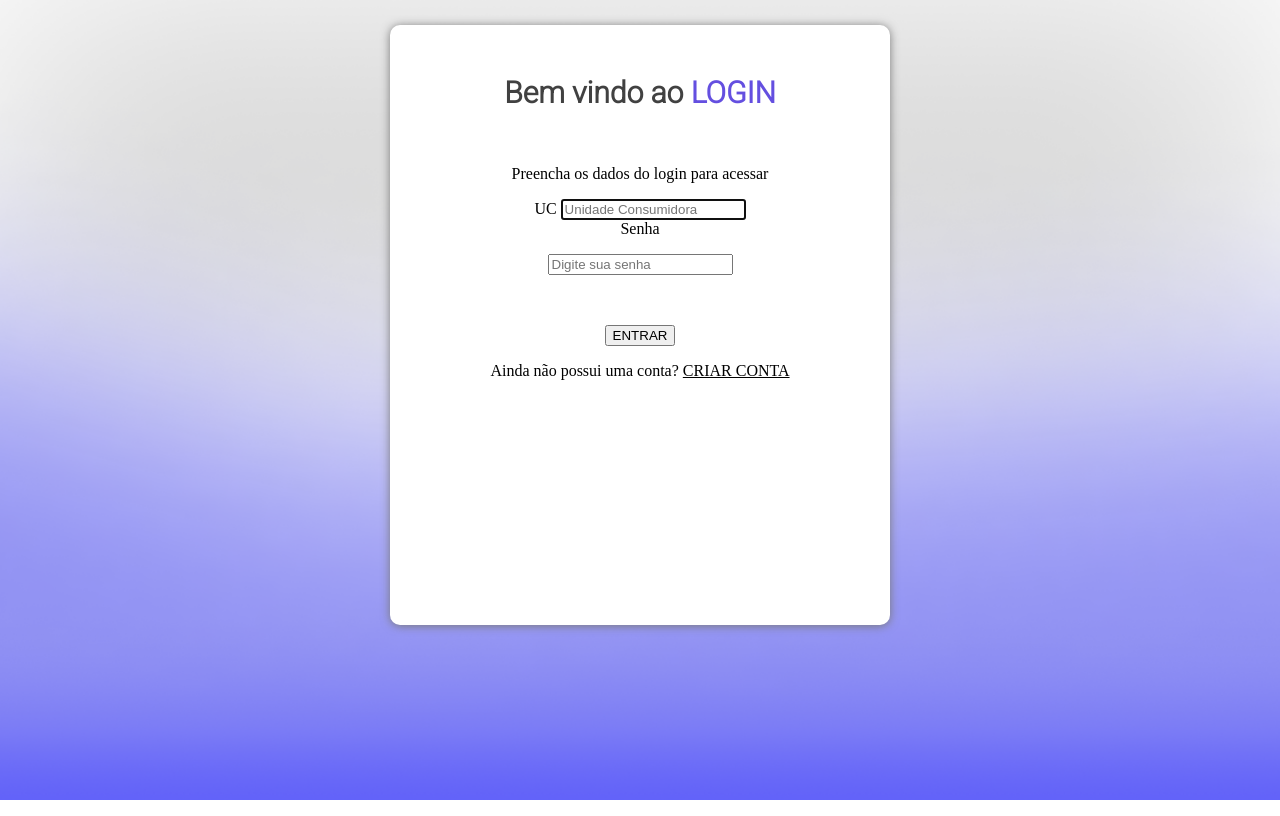
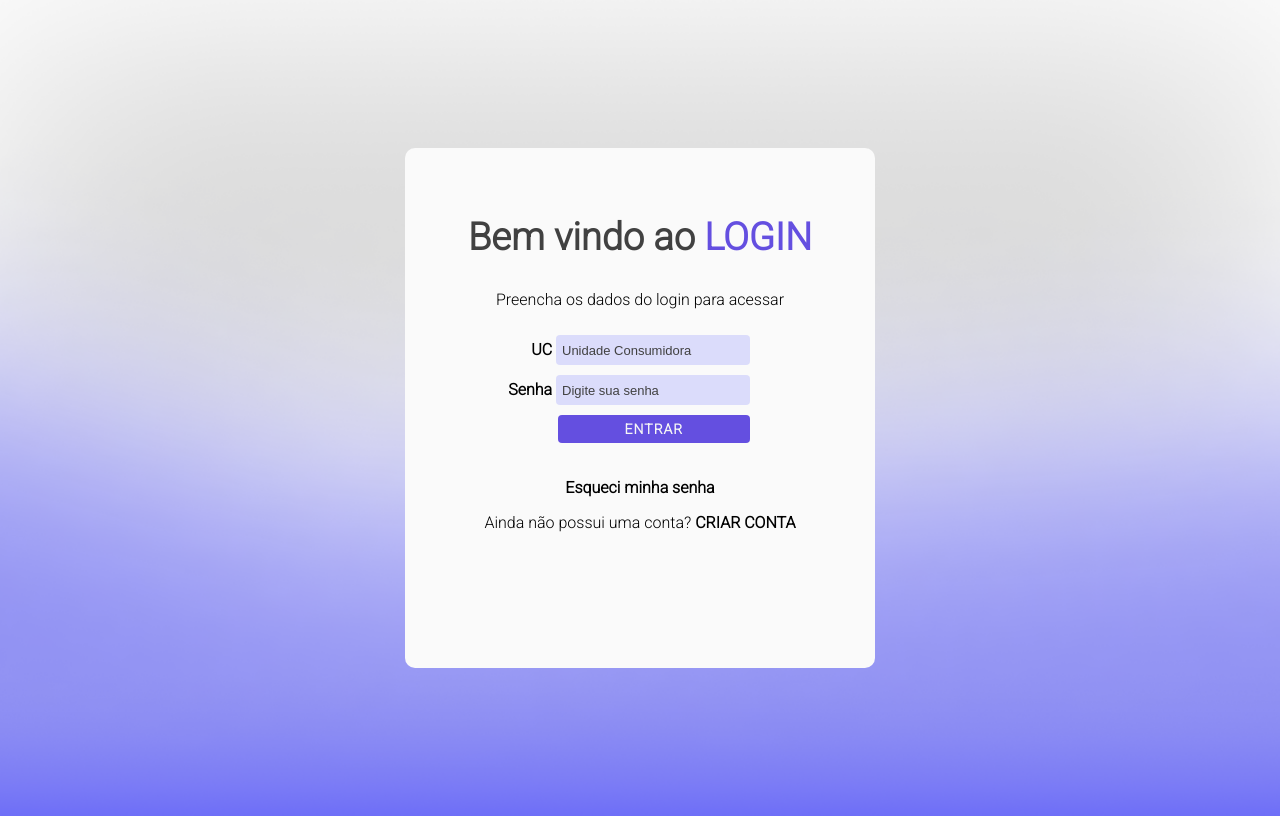
Before and after one commit to madavndl/front_useall, a plain HTML site: page index.html in a window 1280 px wide. Drawn offline with Linux system fonts and the light colour scheme.

Commit message:
Co-authored-by: Wesley Anhaia <wesleyanhaia@users.noreply.github.com>

```diff
--- a/index.html
+++ b/index.html
@@ -7,12 +7,13 @@
     <meta name="viewport" content="width=device-width, initial-scale=1.0" />
     <link rel="stylesheet" href="style.css" />
     <title>Login</title>
+
 </head>
 
 <body>
     <section class="area-login">
+        <div class="login">
 
-    <div id="login">
 
             <h1>
                 Bem vindo ao <span>LOGIN</span>
@@ -22,17 +23,28 @@
                 Preencha os dados do login para acessar
             </p>
 
-      <form method="post">
-        <label for="UC">UC</label>
-        <input type="text" name="UC" placeholder="Unidade Consumidora" autofocus><br>
+            <div class="usuario"></div>
+            <form action="post">
 
-        <label for="Senha">Senha</label>
-        <p><input type="password" name="senha" placeholder="Digite sua senha"></p><br>
+                <li>
+                    <label for="UC"> <b>UC</b> </label>
+                    <input type="text" name="UC" placeholder="Unidade Consumidora" autofocus>
+                </li>
 
-        <p><input type="submit" value="ENTRAR"></p>
+                <li>
+                    <label for="SENHA"> <b>Senha</b> </label>
+                    <input type="password" name="senha" placeholder="Digite sua senha">
+                </li>
+
+                <li>
+                    <input id="entrar" type="submit" value="ENTRAR">
+                </li>
 
             </form>
-      <p>Ainda não possui uma conta? <a href="">CRIAR CONTA</a></p>
+            <br>
+            <p><a href=""><b>Esqueci minha senha</b></a></p>
+            <p>Ainda não possui uma conta? <a href=""> <b>CRIAR CONTA</b> </a></p>
+        </div>
 
         </div>
     </section>
--- a/style.css
+++ b/style.css
@@ -1,14 +1,13 @@
 @import url('https://fonts.googleapis.com/css2?family=Roboto:wght@300&display=swap');
 
 h1 {
-    font-size: 30px;
-    padding: 30px;
+    font-size: 38px;
     text-align: center;
     font-family: 'Roboto', sans-serif;
-    padding-top: 50px;
     color: rgb(65, 65, 65);
+
+
 }
-
 span {
     color: #644FE0;
 }
@@ -17,38 +16,75 @@ span {
 body {
     background: white url('assets/Logins.png') center center no-repeat fixed;
     background-size: cover;
+    overflow: hidden;
+    font-family: 'Roboto', sans-serif;
+    /*para nao aparecer uma barra de rolagem*/
 }
 
-div {
-    height: 600px;
-    width: 500px;
-    background-color: rgb(255, 255, 255);
-    margin: auto;
-    border-radius: 10px;
-    box-shadow: 0px 1px 10px rgb(121, 121, 121);
+.area-login {
+    display: flex;
+    height: 100vh;
+    justify-content: center;
+    align-items: center;
 }
 
-form {
-    text-align: center;
+.login {
+    background-color: #FAFAFA;
+    width: 400px;
+    height: 450px;
+    padding: 35px;
+    border-radius: 10px;
+}
+
+.login form {
+    width: 310px;
+    margin: 0px;
+    /*para ficar um input em cima do outro*/
+    text-align: right;
+}
+
+.login input {
+    margin-top: 10px;
+    /*para ter um espaçamento entre eles*/
+    width: 60%;
+    color: rgb(65, 65, 65);
+    background-color: #DBDCFB;
+    border: none;
+    height: 28px;
+    outline: none;
+    border-radius: 4px;
+    padding-left: 6px;
+}
+
+input::placeholder {
+    color: rgb(65, 65, 65);
+    font-size: 13px;
+}
+
+form [type="submit"]{
+    background-color: #644FE0;
+    color: whitesmoke;
+    width: 62%;
+    font-family: 'Roboto', sans-serif;
+    font-size: 14px;
+    font-weight: bold;
+    letter-spacing: 1px;
+}
+
+li {
+    list-style-type: none;
+}
+
+a {
+    color: black;
+    text-decoration: none;
+}
+
+a:hover {
+    color: rgb(25, 0, 255);
+    text-decoration: underline;
 }
 
 p {
     text-align: center;
 }
-
-a {
-    color: black;
-}
-
-a:hover {
-
-    color: rgb(25, 0, 255);
-}
-
-form {
-    text-align: center;
-}
-
-p {
-    text-align: center;
-}
```
Also changed, not shown: assets/icone_useall.png (added), assets/logo_useall.png (added), assets/useall_215.png (added). Lines whose indentation alone changed are shown as unchanged.
